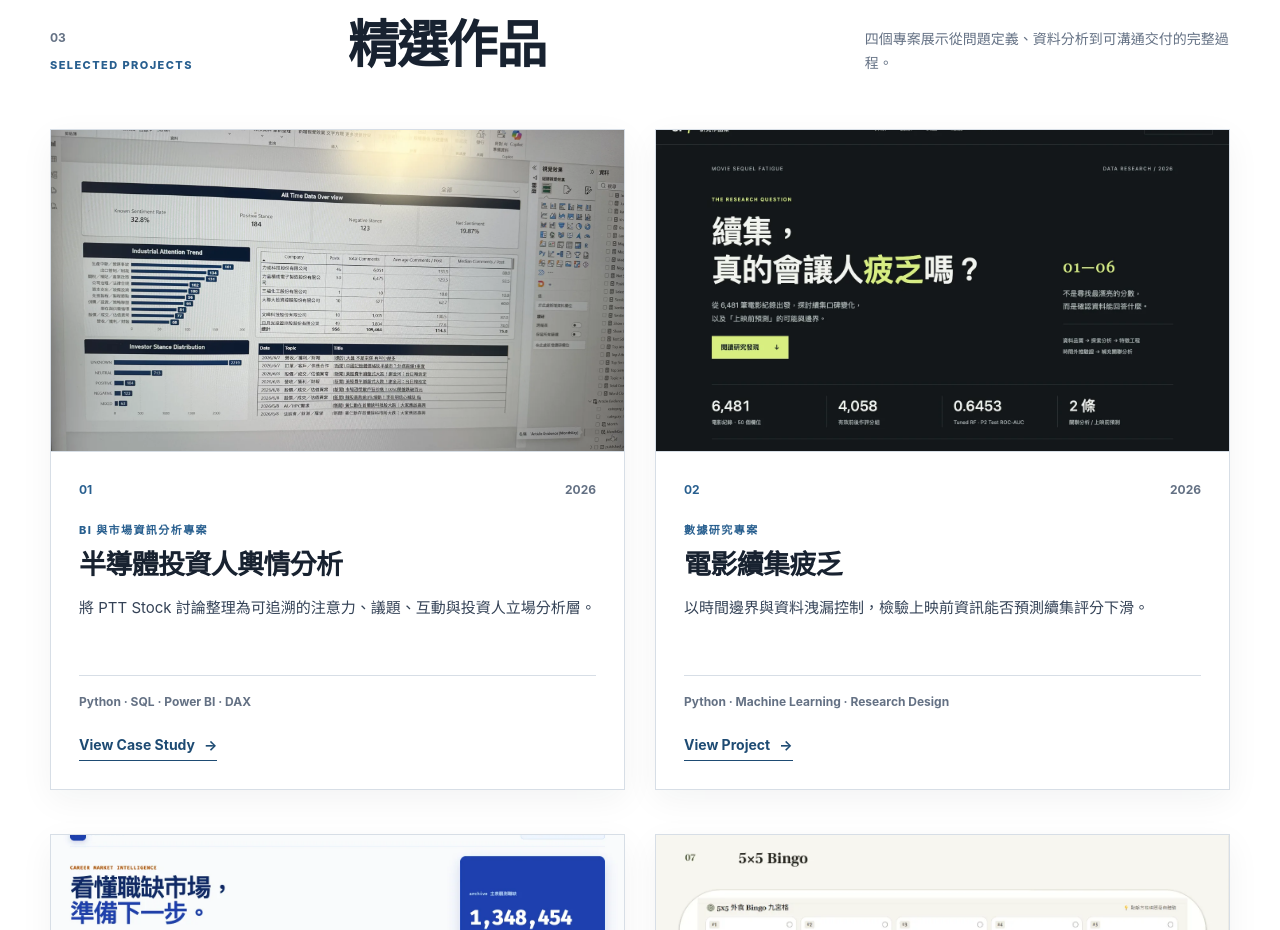
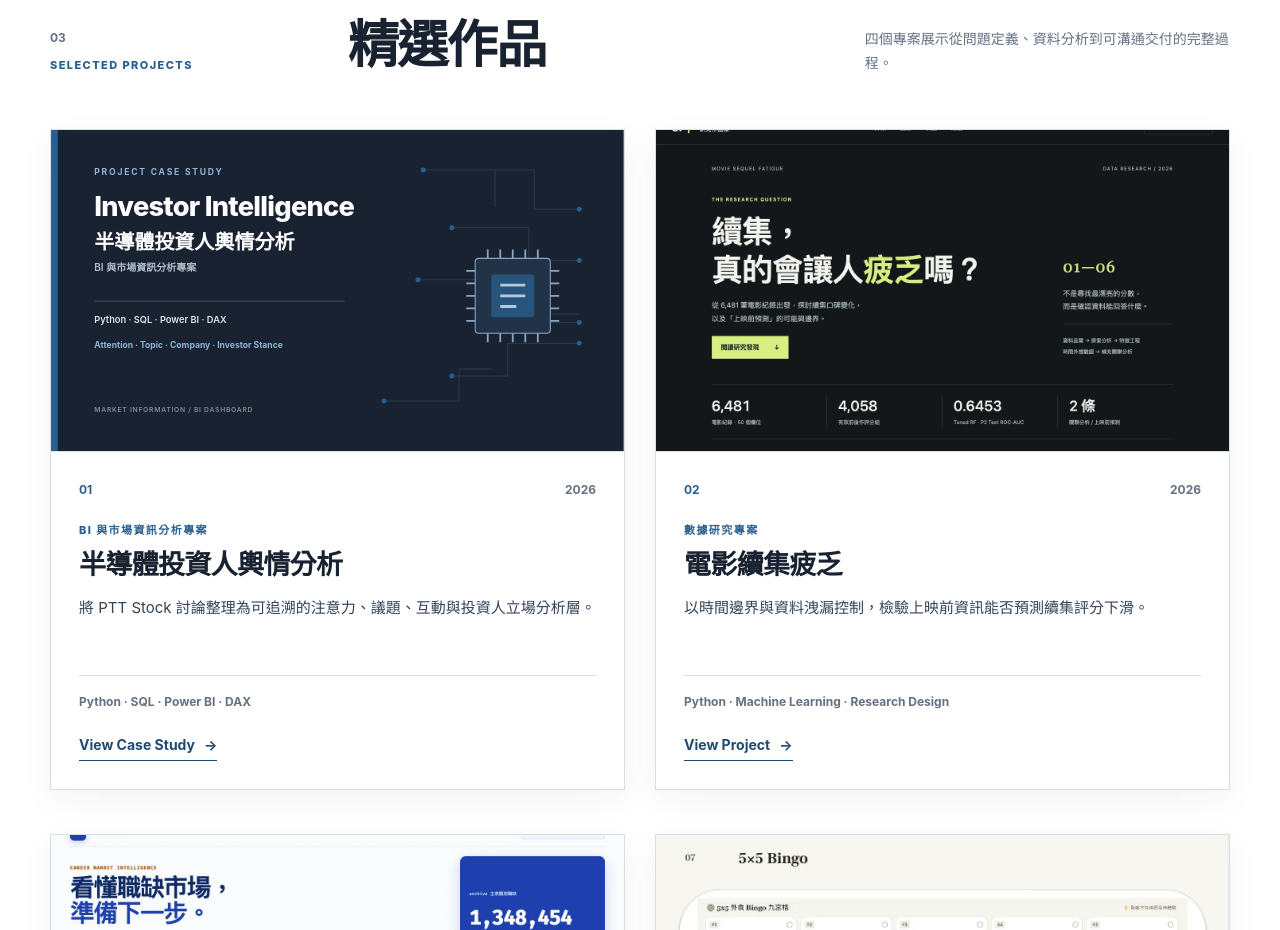
Before and after one commit to minnggy/minnggy.github.io, a plain HTML site: page index.html in a window 1280 px wide. Shown: the part 2260-3190 px from the top of the page. Drawn offline with Linux system fonts and the light colour scheme.

Commit message:
fix: use project cover for investor thumbnail

```diff
--- a/index.html
+++ b/index.html
@@ -150,7 +150,7 @@
         <div class="project-grid">
           <article class="portfolio-card">
             <a class="project-image" href="projects/investor-intelligence.html" aria-label="查看半導體投資人輿情分析專案">
-              <img src="assets/images/projects/investor-intelligence-detail.webp" alt="已完成的半導體投資人輿情分析 Power BI 儀表板，呈現產業注意力、公司互動與投資人立場" width="1800" height="1350" loading="lazy">
+              <img src="assets/images/projects/investor-intelligence-cover.svg" alt="Investor Intelligence 半導體投資人輿情分析專案成果封面" width="1600" height="900" loading="lazy">
             </a>
             <div class="project-card-body">
               <div class="project-card-top"><span>01</span><time datetime="2026">2026</time></div>
```
